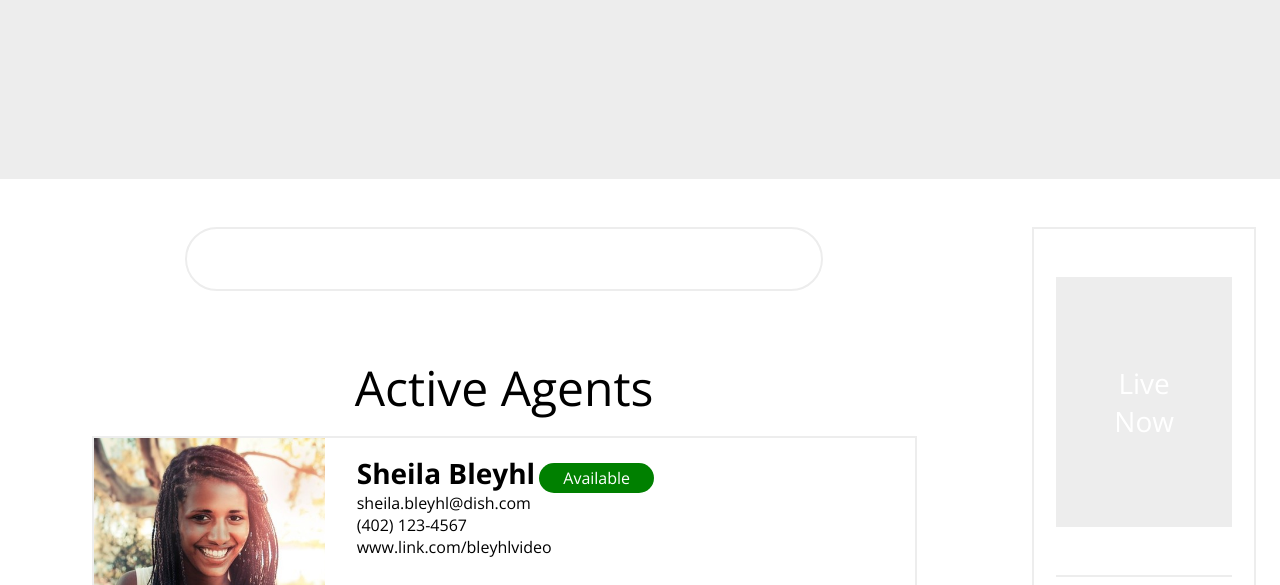
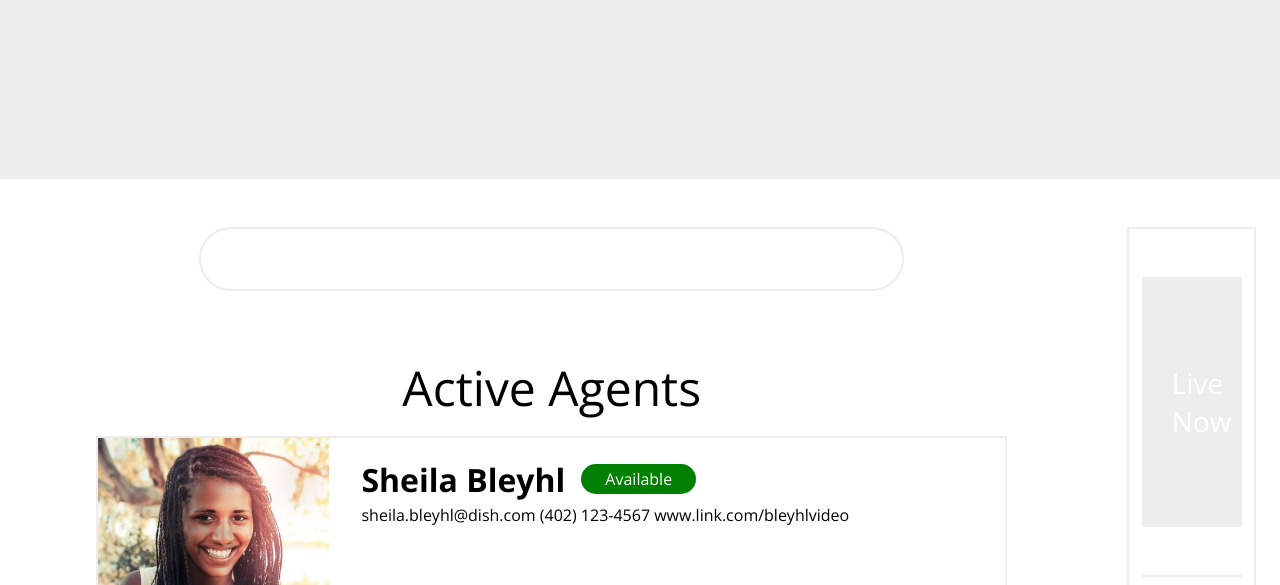
Before and after one commit to gayanala/Group13, a plain HTML site: page html/corporate-account.html in a window 1280 px wide. Shown: the part 367-952 px from the top of the page. Drawn offline with nearby package versions, Linux system fonts and the light colour scheme.

Commit message:
minor updates to agent panel

```diff
--- a/css/corporate-account.styl
+++ b/css/corporate-account.styl
@@ -116,9 +116,15 @@ html, body
 	flex-grow 1
 	font-family 'Open Sans', sans
 
+.agent-row-one
+	set-dimension(50px, 100%)
+	display flex
+	align-items center
+
 .agent-name
-	font-size 28px
+	font-size 32px
 	font-weight 700
+	margin-right 16px
 
 .agent-availability
 	padding 4px 24px
--- a/html/corporate-account.html
+++ b/html/corporate-account.html
@@ -23,11 +23,15 @@
 					<div class='agent'>
 						<img class='agent-photo' src='../res/agent.jpeg'>
 						<div class='agent-information'>
-							<span class='agent-name'>Sheila Bleyhl</span>
-							<span class='agent-availability'>Available</span>
-							<div class='argent-email'>sheila.bleyhl@dish.com</div>
-							<div class='agent-phone'>(402) 123-4567</div>
-							<div class='agent-video'>www.link.com/bleyhlvideo</div>
+							<div class='agent-row-one'>
+								<span class='agent-name'>Sheila Bleyhl</span>
+								<span class='agent-availability'>Available</span>
+							</div>
+							<div class='agent-row-two'>
+								<span class='argent-email'>sheila.bleyhl@dish.com</span>
+								<span class='agent-phone'>(402) 123-4567</span>
+								<span class='agent-video'>www.link.com/bleyhlvideo</span>
+							</div>
 						</div>
 					</div>
 				</div>
```
Also changed, not shown: css/corporate-account.css.
